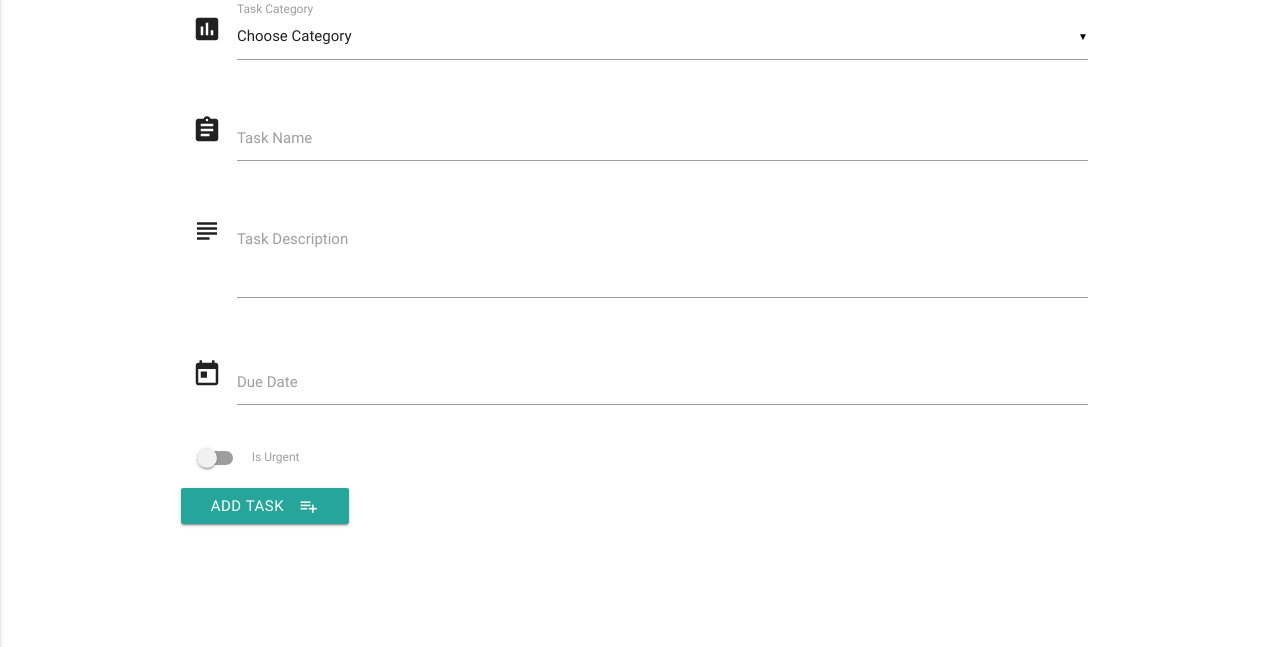
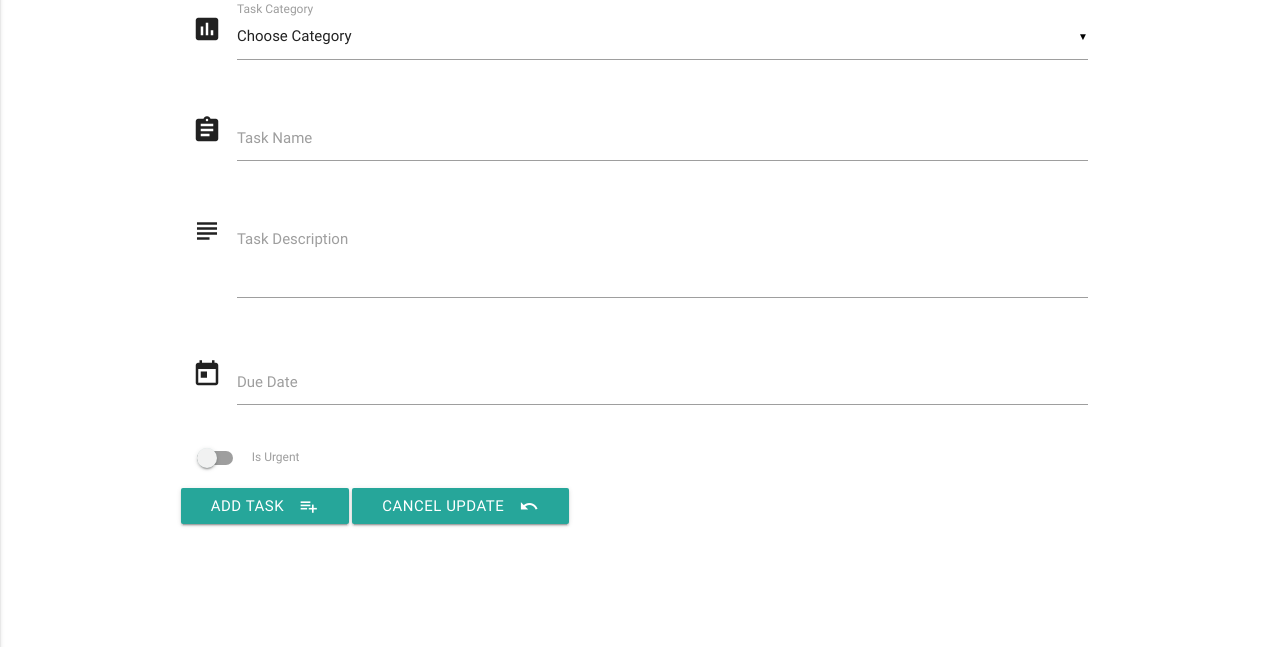
Before and after one commit to ddeveloper72/MyProjectEnvt, a Django app: page /task_manager/add_task in a window 1280 px wide. Shown: the part 153-800 px from the top of the page. Run offline with Django 4.2, Linux system fonts and the light colour scheme; data that the repository does not hold is empty.

Commit message:
cancel updating the task update form

```diff
--- a/NoSQLCRUD/templates/add_task.html
+++ b/NoSQLCRUD/templates/add_task.html
@@ -51,6 +51,11 @@
       <button class="btn waves-effect waves-light" type="submit" name="action">Add Task
         <i class="material-icons right">playlist_add</i>
       </button>
+      <button class="btn waves-effect waves-light" type="submit" name="cancel" value="cancel">Cancel Update
+        <i class="material-icons right"><span class="material-icons-outlined">
+            undo
+          </span></i>
+      </button>
     </div>
   </form>
 </div>
--- a/NoSQLCRUD/templates/edit_category.html
+++ b/NoSQLCRUD/templates/edit_category.html
@@ -27,6 +27,11 @@
                 <button class="btn waves-effect waves-light" type="submit" name="action">Update Category
                     <i class="material-icons right">playlist_add</i>
                 </button>
+                <button class="btn waves-effect waves-light" type="submit" name="cancel" value="cancel">Cancel Update
+                    <i class="material-icons right"><span class="material-icons-outlined">
+                            undo
+                        </span></i>
+                </button>
             </div>
         </form>
     </div>
--- a/NoSQLCRUD/templates/edit_task.html
+++ b/NoSQLCRUD/templates/edit_task.html
@@ -61,6 +61,11 @@
       <button class="btn waves-effect waves-light" type="submit" name="action">Update Task
         <i class="material-icons right">playlist_add</i>
       </button>
+      <button class="btn waves-effect waves-light" type="submit" name="cancel" value="cancel">Cancel Update
+        <i class="material-icons right"><span class="material-icons-outlined">
+            undo
+          </span></i>
+      </button>
     </div>
   </form>
 </div>
--- a/NoSQLCRUD/templates/new_category.html
+++ b/NoSQLCRUD/templates/new_category.html
@@ -25,6 +25,11 @@
                 <button class="btn waves-effect waves-light" type="submit" name="action">Add Category
                     <i class="material-icons right">playlist_add</i>
                 </button>
+                <button class="btn waves-effect waves-light" type="submit" name="cancel" value="cancel">Cancel Update
+                    <i class="material-icons right"><span class="material-icons-outlined">
+                            undo
+                        </span></i>
+                </button>
             </div>
         </form>
     </div>
--- a/NoSQLCRUD/views.py
+++ b/NoSQLCRUD/views.py
@@ -84,17 +84,31 @@ def edit_task(request, task_id):
 
 # update a task
 def update_task(request, task_id):
-    tasks = collection
-    tasks.replace_one({'_id': ObjectId(task_id)},
-                      {
-        'task_name': request.POST.get('task_name', ''),
-        'category_name': request.POST.get('category_name', ''),
-        'task_description': request.POST.get('task_description', ''),
-        'due_date': request.POST.get('due_date', ''),
-        'is_urgent': request.POST.get('is_urgent', 'off')
-        # don't forget to set the default value to 'off'
-    })
-    return HttpResponseRedirect(reverse('get_tasks'))
+    if request.method == 'POST':
+        form = forms.InsertTaskForm(request.POST)
+        if form.is_valid():
+            tasks = collection
+            tasks.replace_one({'_id': ObjectId(task_id)},
+                              {
+                'task_name': request.POST.get('task_name', ''),
+                'category_name': request.POST.get('category_name', ''),
+                'task_description': request.POST.get('task_description', ''),
+                'due_date': request.POST.get('due_date', ''),
+                'is_urgent': request.POST.get('is_urgent', 'off')
+                # don't forget to set the default value to 'off'
+            })
+            return HttpResponseRedirect(reverse('get_tasks'))
+        else:
+            # cancel updating the task update form
+            if "cancel" in request.POST:
+                return HttpResponseRedirect(reverse('get_tasks'))
+
+        print('🚫 Error: Form Invalid, ID: ' + task_id)
+    else:
+        form = forms.InsertTaskForm()
+
+    # remain on the same page
+    return HttpResponseRedirect(reverse('edit_task', args=(task_id,)))
 
 
 # delete a task
```
